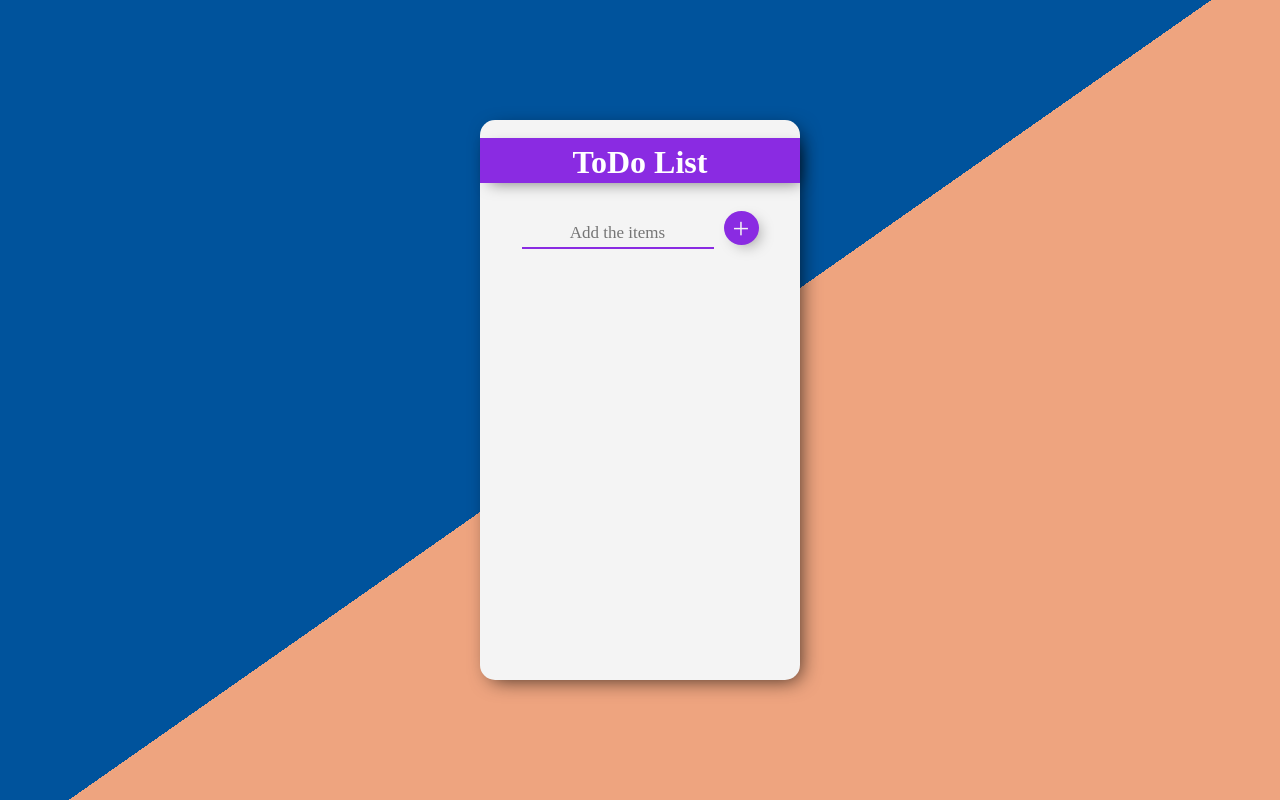
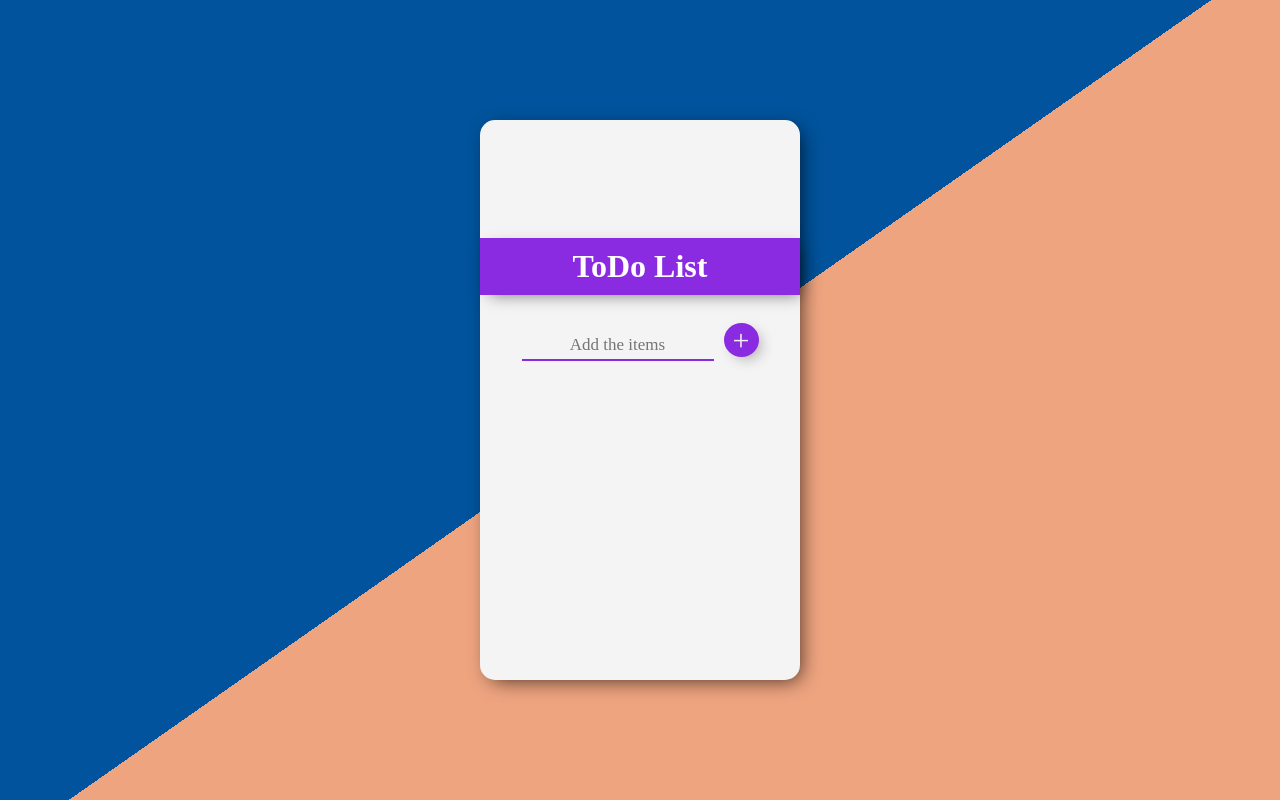
Before and after one commit to Jahanzaib0070/todolist, a React (Vite) app: page / in a window 1280 px wide. Built offline with nearby package versions, Linux system fonts and the light colour scheme.

Commit message:
Update index.css

```diff
--- a/src/index.css
+++ b/src/index.css
@@ -40,8 +40,9 @@ h1 {
   background: transparent;
   color: white;
   background-color: blueviolet;
-  padding: 6px 0px 2px 0px;
+  padding: 10px 0px 10px 0px;
   margin-bottom: 10px;
+  margin-top: 100px;
   box-shadow: 5px 5px 15px -5px rgba(0, 0, 0, 0.5);
 }
 
```
